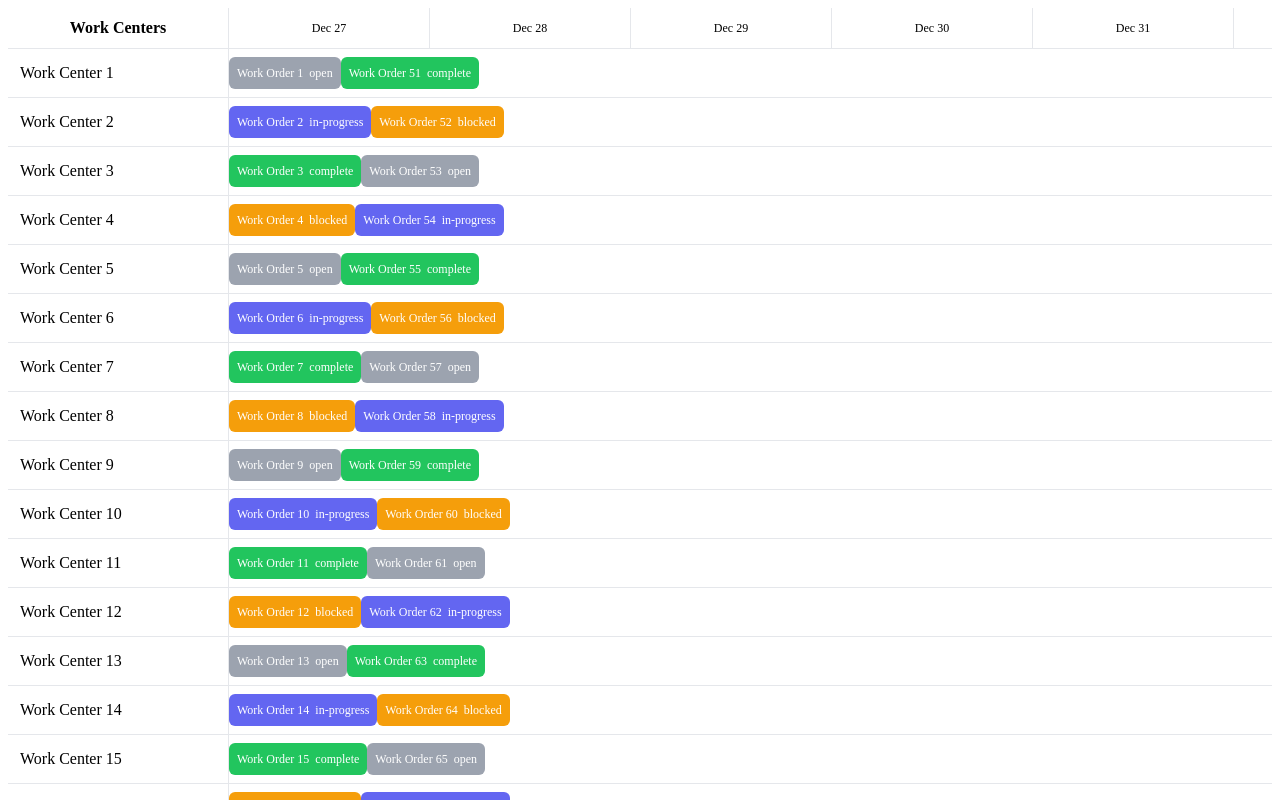
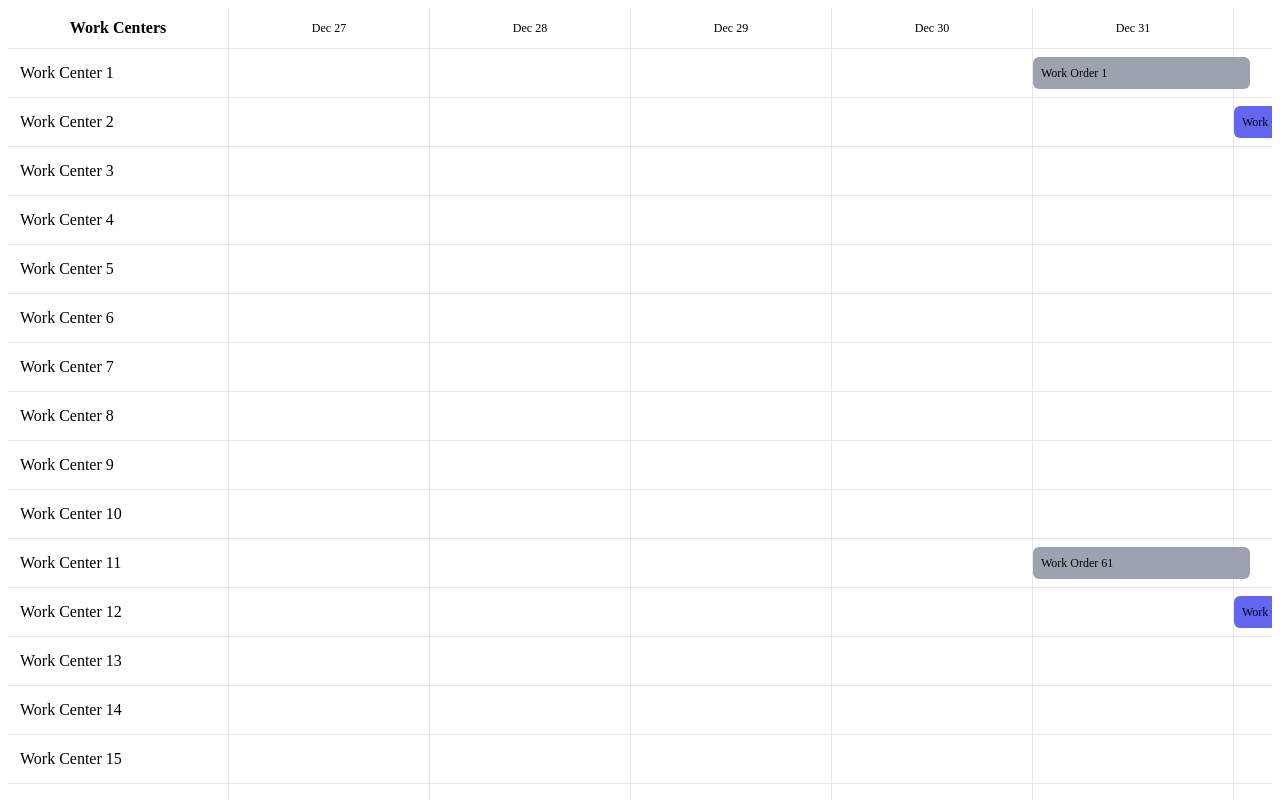
Before and after one commit to flavia3107/erp-system, an Angular app: page / in a window 1280 px wide. Shown: the top 800 px of the page. Built offline with nearby package versions, Linux system fonts and the light colour scheme; a web font is replaced by a local one.

Commit message:
Fix width of bars - Pause commit

```diff
--- a/src/app/components/work-order-timeline/timeline-cell/timeline-cell.html
+++ b/src/app/components/work-order-timeline/timeline-cell/timeline-cell.html
@@ -1,9 +1,19 @@
-<div class="timeline-cell">
+<div class="timeline-cell" [style.width.px]="visibleDates().length * columnWidth">
+	<!-- grid -->
+	<div class="grid">
+		@for( _ of visibleDates(); track $index){
+		<div class="grid-col" [style.width.px]="columnWidth">
+		</div>
+		}
+
+	</div>
+
+	<!-- bars -->
 	@for(order of positionedOrders; track $index){
-	<div class="work-order-bar" [style.left.px]="order.left" [style.width.px]="order.width"
-		[ngClass]="statusClass(order.data.status)">
-		<span class="name">{{ order.data.name }}</span>
-		<span class="status">{{ order.data.status }}</span>
+	<div class="work-order" [ngClass]="statusClass(order.data.status)" [style.left.px]="order.left"
+		[style.width.px]="order.width">
+		{{ order.data.name }}
 	</div>
 	}
+
 </div>
--- a/src/app/components/work-order-timeline/timeline-cell/timeline-cell.scss
+++ b/src/app/components/work-order-timeline/timeline-cell/timeline-cell.scss
@@ -1,15 +1,20 @@
 .timeline-cell {
 	position: relative;
 	height: 100%;
-	min-width: 80px;
 	display: flex;
+	background-image: repeating-linear-gradient(
+		to right,
+		transparent,
+		transparent calc(var(--columnWidth) - 1px),
+		#e5e7eb calc(var(--columnWidth) - 1px),
+		#e5e7eb var(--columnWidth)
+	);
 }
 
 .work-order-bar {
 	position: relative;
 	top: 8px;
 	height: 32px;
-	width: fit-content;
 	border-radius: 6px;
 	padding: 0 8px;
 	display: flex;
@@ -34,3 +39,31 @@
 .status-blocked {
 	background: #f59e0b;
 }
+.timeline-cell {
+	position: relative;
+	height: 48px;
+}
+
+.grid {
+	position: absolute;
+	inset: 0;
+	display: flex;
+	pointer-events: none;
+}
+
+.grid-col {
+	border-right: 1px solid #e5e7eb;
+	height: 100%;
+}
+
+.work-order {
+	position: absolute;
+	top: 8px;
+	height: 32px;
+	border-radius: 6px;
+	padding: 0 8px;
+	font-size: 12px;
+	display: flex;
+	align-items: center;
+	white-space: nowrap;
+}
--- a/src/app/components/work-order-timeline/timeline-cell/timeline-cell.ts
+++ b/src/app/components/work-order-timeline/timeline-cell/timeline-cell.ts
@@ -12,10 +12,9 @@ import { Timescale, WorkOrderDocument, WorkOrderStatus } from '../../../../share
 export class TimelineCell {
   workOrders = input<WorkOrderDocument[]>([]);
   timescale = input<Timescale>();
-  columnWidth = 80;
+  columnWidth = 201;
   visibleStartDate: Date = new Date();
   visibleEndDate: Date = new Date();
-  totalWidth = 2000;
   positionedOrders: (WorkOrderDocument & { left: number; width: number })[] = [];
   visibleDates = input<Date[]>([]);
 
@@ -51,20 +50,24 @@ export class TimelineCell {
   }
 
   positionOrders() {
-    const startMs = this.visibleStartDate.getTime();
-    const endMs = this.visibleEndDate.getTime();
-    const totalMs = endMs - startMs;
+    if (!this.visibleDates().length) return;
+    const dayMs = 24 * 60 * 60 * 1000;
+    const timelineStart = this.visibleDates()[0].getTime();
 
     this.positionedOrders = this.workOrders().map(order => {
       const orderStart = new Date(order.data.startDate).getTime();
       const orderEnd = new Date(order.data.endDate).getTime();
 
-      const left = ((orderStart - startMs) / totalMs) * (this.visibleDates().length * 80);
-      const width = ((orderEnd - orderStart) / totalMs) * (this.visibleDates().length * 80);
+      // left = days from first visible date * column width
+      const left = Math.max(0, Math.floor((orderStart - timelineStart) / dayMs)) * this.columnWidth;
 
+      // width = number of days the order spans * column width
+      const width = Math.max(1, Math.ceil((orderEnd - orderStart) / dayMs)) * this.columnWidth;
       return { ...order, left, width };
     });
   }
+
+
 
   statusClass(status: WorkOrderStatus): string {
     return `status-${status}`;
--- a/src/app/components/work-order-timeline/work-order-timeline.html
+++ b/src/app/components/work-order-timeline/work-order-timeline.html
@@ -3,7 +3,7 @@
 	<div class="header-right" #headerRight>
 		<div class="date-row">
 			@for(date of visibleDates; track $index){
-			<div class="date-cell" [style.minWidth.px]="200">
+			<div class="date-cell">
 				{{ date | date: timescale === 'day' ? 'MMM d' : timescale === 'week' ? 'w yyyy' : 'MMM yyyy' }}
 			</div>
 			}
--- a/src/app/components/work-order-timeline/work-order-timeline.scss
+++ b/src/app/components/work-order-timeline/work-order-timeline.scss
@@ -41,6 +41,8 @@
 	border-right: 1px solid #e5e7eb;
 	font-size: 12px;
 	height: 40px;
+	min-width: 200px;
+	width: 200px;
 }
 
 .timeline-body {
```
